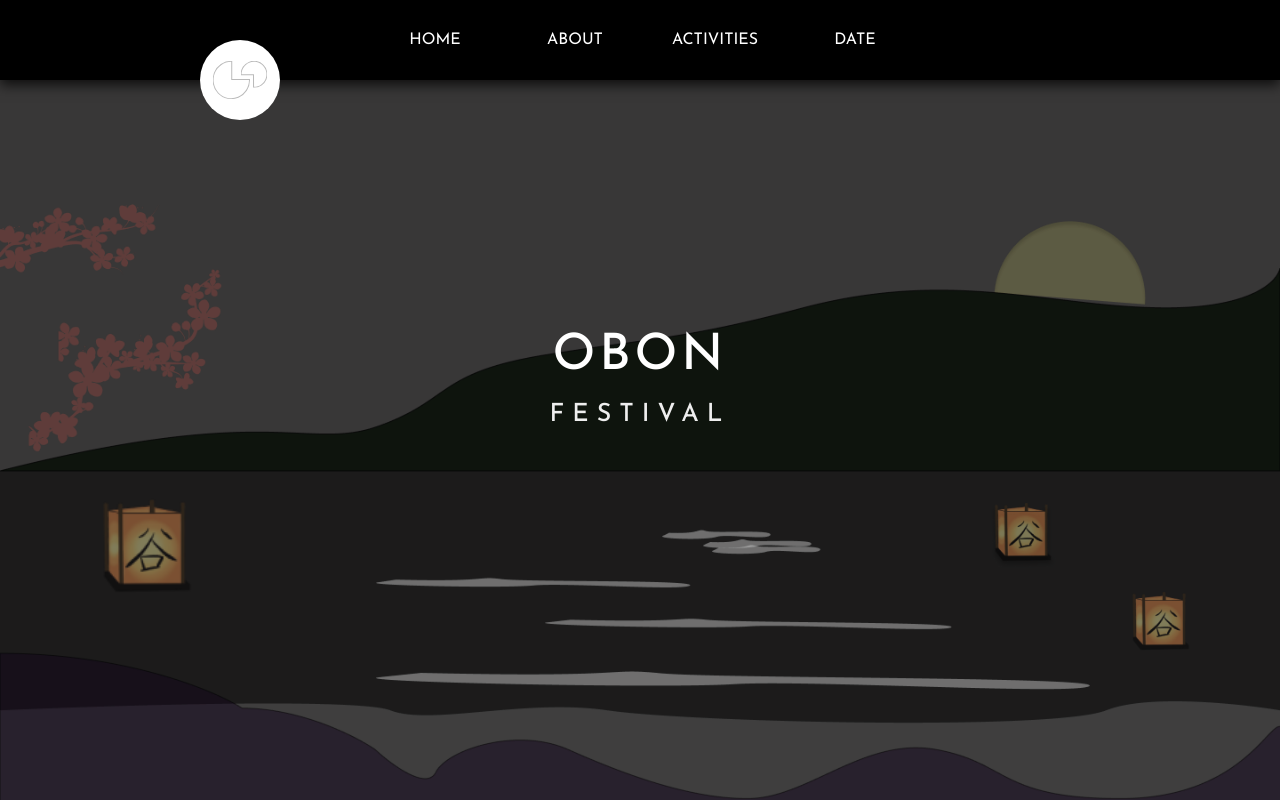
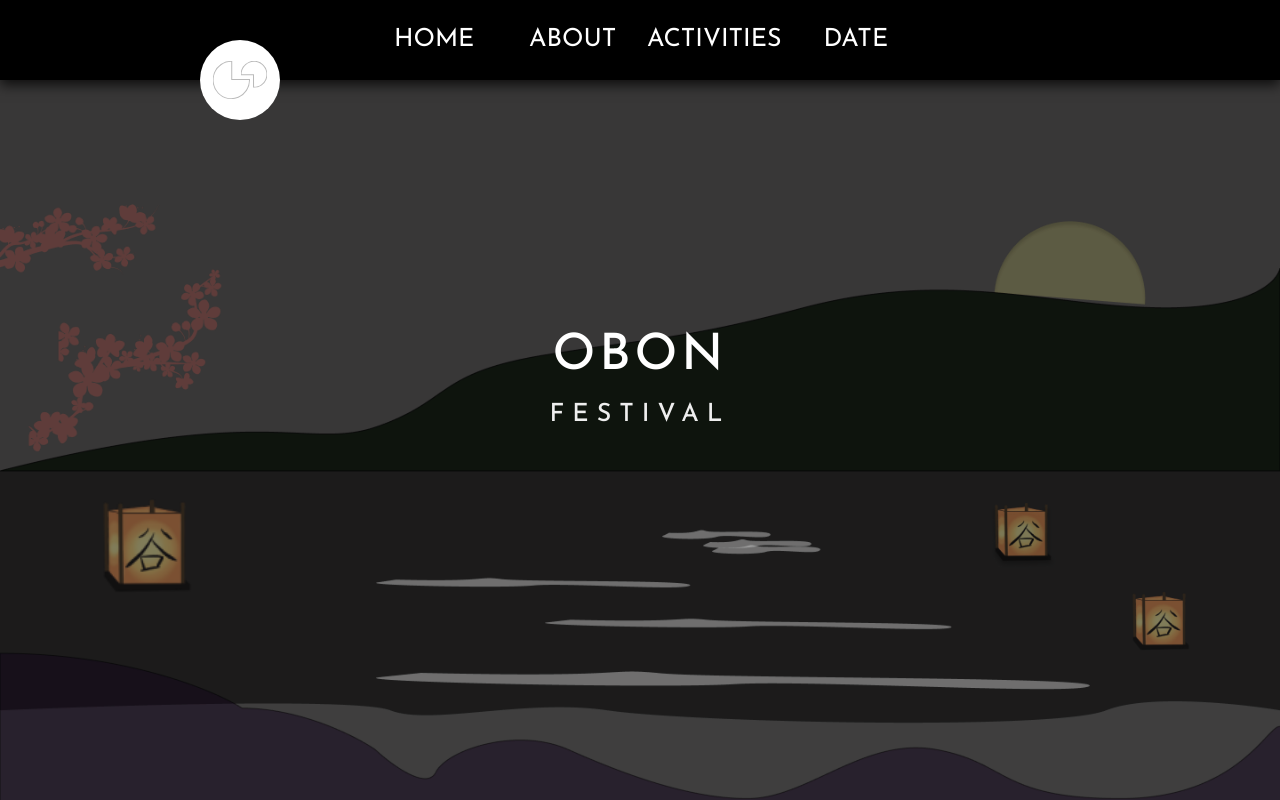
Before and after one commit to Hello-Dolphin/hellodolphin-webproject-3-ObonFestival, a React (Create React App) app: page / in a window 1280 px wide. Shown: the top 800 px of the page. Built offline with nearby package versions, Linux system fonts and the light colour scheme.

Commit message:
Update Navbar.js

```diff
--- a/src/components/Navbar.js
+++ b/src/components/Navbar.js
@@ -7,7 +7,7 @@ const Nav = styled.div`
 	height: 80px;
 	padding: 0 360px 0 360px;
 	display: flex;
-	align-item: center;
+	align-items: center;
 	justify-content: space-around;
 	background-color: black;
 	-webkit-box-shadow: 0px 5px 12px 0px rgba(0,0,0,0.75);
@@ -40,7 +40,7 @@ const NavItem = styled.a`
 	color: white;
 	display: flex;
 	flex-direction: column;
-	align-item: center;
+	align-items: center;
 	justify-content: center;
 	border-bottom-left-radius: 20px;
 	border-bottom-right-radius: 20px;
@@ -57,7 +57,7 @@ const NavItem = styled.a`
 `;
 
 const NavItemText = styled.p`
-	font-size: 16px;
+	font-size: 25px;
 	margin-bottom: 0;
 	text-transform: uppercase;
 	font-family: Josefin Sans;
```
